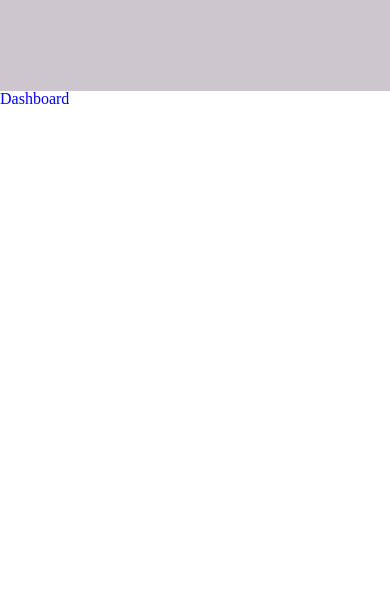
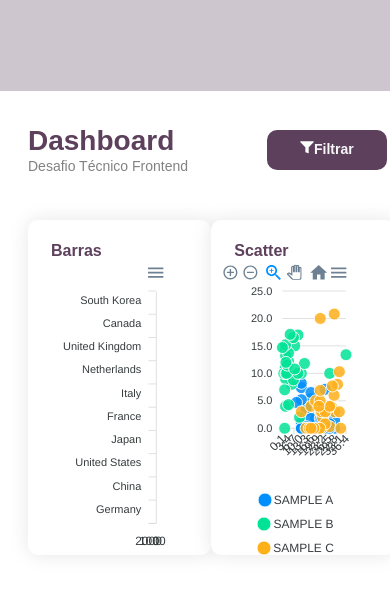
Before and after one commit to GabrielaMed/TesteMINEHR, a React (Create React App) app in the folder dashboardminehr/: page / in a window 390 px wide. Shown: the top 594 px of the page. Built offline with nearby package versions, Linux system fonts and the light colour scheme.

Commit message:
titulo e botao responsivo

```diff
--- a/dashboardminehr/package.json
+++ b/dashboardminehr/package.json
@@ -11,12 +11,15 @@
     "@types/react": "^18.0.12",
     "@types/react-dom": "^18.0.5",
     "@types/styled-components": "^5.1.25",
+    "apexcharts": "^3.35.3",
     "react": "^18.1.0",
+    "react-apexcharts": "^1.4.0",
     "react-dom": "^18.1.0",
     "react-scripts": "5.0.1",
     "styled-components": "^5.3.5",
     "typescript": "^4.7.3",
-    "web-vitals": "^2.1.4"
+    "web-vitals": "^2.1.4",
+    "yarn": "^1.22.19"
   },
   "scripts": {
     "start": "react-scripts start",
--- a/dashboardminehr/src/Components/Dashboard/index.tsx
+++ b/dashboardminehr/src/Components/Dashboard/index.tsx
@@ -1,15 +1,27 @@
 import React from 'react'
+import { FilterButton } from '../FilterButton'
 import { GraphicBar } from '../GraphicBar'
 import { GraphicScatter } from '../GraphicScatter'
 
-import { Container, Title } from './styles'
+import { Container, HoldTitleAndSub, Title, Subtitle, Graphics } from './styles'
 
 export function Dashboard() {
   return (
+    <>
     <Container>
+      <HoldTitleAndSub>
       <Title>Dashboard</Title>
+      <Subtitle>Desafio Técnico Frontend</Subtitle>
+      </HoldTitleAndSub>
+
+      <FilterButton></FilterButton>
+    </Container>
+
+    <Graphics>
       <GraphicBar></GraphicBar>
       <GraphicScatter></GraphicScatter>
-    </Container>
+    </Graphics>
+
+    </>
   )
 }
--- a/dashboardminehr/src/Components/Dashboard/styles.ts
+++ b/dashboardminehr/src/Components/Dashboard/styles.ts
@@ -1,8 +1,44 @@
 import styled from 'styled-components'
 
 export const Container = styled.div`
+    width: 92vw;
+    margin: 33px 24px 45px 28px;
+    display: flex;
+    justify-content: space-between;
+    align-items: center;
+`
 
+export const HoldTitleAndSub = styled.div`
+    width: 180px;
+    display: flex;
+    flex-direction: column;
 `
-export const Title = styled.div`
-    color: blue;
+
+export const Title = styled.h1`
+    color: #5D405C;
+    font-family: 'Montserrat', sans-serif;
+    font-size: 28px;
+    font-weight: 700;
+    line-height: 34px;
+
+    width: 161px;
+    height: 34px;
 `
+export const Subtitle = styled.h2`
+    color: #828282;
+    font-family: 'Montserrat', sans-serif;
+    font-size: 14px;
+    font-weight: 500;
+    line-height: 17px;
+
+    width: 183px;
+    height: 17px;
+`
+
+export const Graphics = styled.section`
+    width: 94vw;
+    margin-right: 24px;
+    margin-left: 28px;
+    display: flex;
+    justify-content: space-between;
+`
--- /dev/null
+++ b/dashboardminehr/src/Components/FilterButton/index.tsx
@@ -0,0 +1,14 @@
+import  React from 'react';
+
+import { Button } from './styles';
+
+export function FilterButton() {
+  return (
+    <Button>
+      <svg width="14" height="13" viewBox="0 0 14 13" fill="none" xmlns="http://www.w3.org/2000/svg">
+        <path d="M0.333313 0.333344V1.08001C0.334565 1.16793 0.370508 1.2518 0.433313 1.31334L5.28665 6.22001C5.34945 6.28155 5.38539 6.36542 5.38665 6.45334V11.0467C5.38652 11.1091 5.40396 11.1704 5.43696 11.2234C5.46996 11.2765 5.51721 11.3192 5.57331 11.3467L8.20665 12.2867C8.25752 12.3116 8.3139 12.3232 8.37047 12.3202C8.42705 12.3173 8.48194 12.3 8.52998 12.27C8.57802 12.24 8.61761 12.1982 8.64502 12.1486C8.67243 12.0991 8.68676 12.0433 8.68665 11.9867V6.39334C8.69587 6.30324 8.73872 6.21992 8.80665 6.16001L13.5533 1.32668C13.6161 1.26513 13.6521 1.18127 13.6533 1.09334V0.333344H0.333313Z" fill="white"/>
+      </svg>
+        Filtrar
+    </Button>
+  );
+}
--- /dev/null
+++ b/dashboardminehr/src/Components/FilterButton/styles.ts
@@ -0,0 +1,16 @@
+import styled from 'styled-components';
+
+export const Button = styled.button`
+    background: #5D405C;
+    border-radius: 10px;
+    border: none;
+    color: #F7F7F7;
+    font-family: 'Montserrat', sans-serif;
+    font-size: 14px;
+    font-weight: 600;
+    line-height: 17px;
+
+    width: 120px;
+    height: 40px;
+
+`;
--- a/dashboardminehr/src/Components/GraphicBar/index.tsx
+++ b/dashboardminehr/src/Components/GraphicBar/index.tsx
@@ -1,7 +1,49 @@
-import React from 'react'
+import { useState } from 'react';
+import ReactApexChart from 'react-apexcharts';
 
-import { Container } from './styles'
+import { Container, Title } from './styles'
 
 export function GraphicBar() {
-  return <Container />
+  const [state, setState] = useState({
+    series: [{
+      data: [400, 430, 448, 470, 540, 580, 690, 1100, 1200, 1380]
+    }],
+    options: {
+      chart: {
+        type: 'bar',
+        height: 350
+      },
+      plotOptions: {
+        bar: {
+          borderRadius: 4,
+          horizontal: true,
+        }
+      },
+      dataLabels: {
+        enabled: false
+      },
+      xaxis: {
+        categories: ['South Korea', 'Canada', 'United Kingdom', 'Netherlands', 'Italy', 'France', 'Japan',
+          'United States', 'China', 'Germany'
+        ],
+      }
+    },
+
+
+  })
+
+
+  return (
+    <Container>
+      <Title>
+        Barras
+      </Title>
+      <ReactApexChart
+      options={state.options}
+      series={state.series}
+      type="bar"
+      height={300} />
+    </Container>
+  );
+
 }
--- a/dashboardminehr/src/Components/GraphicBar/styles.js
+++ /dev/null
@@ -1,5 +0,0 @@
-import styled from 'styled-components'
-
-export const Container = styled.div`
-  color: red;
-`
--- /dev/null
+++ b/dashboardminehr/src/Components/GraphicBar/styles.ts
@@ -0,0 +1,19 @@
+import styled from 'styled-components'
+
+export const Container = styled.div`
+  background-color: #FFFFFF;
+  box-shadow: 0px 0px 20px rgba(0, 0, 0, 0.1);
+  border-radius: 10px;
+
+  width: 570px;
+  height: 300px;
+  padding: 21px 38px 14px 23px;
+`
+
+export const Title = styled.h1`
+  color: #5D405C;
+  font-family: 'Montserrat', sans-serif;
+  font-weight: 700;
+  font-size: 16px;
+  line-height: 20px;
+`
--- a/dashboardminehr/src/Components/GraphicScatter/index.tsx
+++ b/dashboardminehr/src/Components/GraphicScatter/index.tsx
@@ -1,7 +1,48 @@
-import React from 'react'
+import React, { useState } from 'react'
+import ReactApexChart from 'react-apexcharts';
 
-import { Container } from './styles'
+import { Container, Title } from './styles'
 
 export function GraphicScatter() {
-  return <Container />
+  const [state, setState] = useState({
+    series: [{
+      name: "SAMPLE A",
+      data: [
+      [16.4, 5.4], [21.7, 2], [25.4, 3], [19, 2], [10.9, 1], [13.6, 3.2], [10.9, 7.4], [10.9, 0], [10.9, 8.2], [16.4, 0], [16.4, 1.8], [13.6, 0.3], [13.6, 0], [29.9, 0], [27.1, 2.3], [16.4, 0], [13.6, 3.7], [10.9, 5.2], [16.4, 6.5], [10.9, 0], [24.5, 7.1], [10.9, 0], [8.1, 4.7], [19, 0], [21.7, 1.8], [27.1, 0], [24.5, 0], [27.1, 0], [29.9, 1.5], [27.1, 0.8], [22.1, 2]]
+    },{
+      name: "SAMPLE B",
+      data: [
+      [36.4, 13.4], [1.7, 11], [5.4, 8], [9, 17], [1.9, 4], [3.6, 12.2], [1.9, 14.4], [1.9, 9], [1.9, 13.2], [1.4, 7], [6.4, 8.8], [3.6, 4.3], [1.6, 10], [9.9, 2], [7.1, 15], [1.4, 0], [3.6, 13.7], [1.9, 15.2], [6.4, 16.5], [0.9, 10], [4.5, 17.1], [10.9, 10], [0.1, 14.7], [9, 10], [12.7, 11.8], [2.1, 10], [2.5, 10], [27.1, 10], [2.9, 11.5], [7.1, 10.8], [2.1, 12]]
+    },{
+      name: "SAMPLE C",
+      data: [
+      [21.7, 3], [23.6, 3.5], [24.6, 3], [29.9, 3], [21.7, 20], [23, 2], [10.9, 3], [28, 4], [27.1, 0.3], [16.4, 4], [13.6, 0], [19, 5], [22.4, 3], [24.5, 3], [32.6, 3], [27.1, 4], [29.6, 6], [31.6, 8], [21.6, 5], [20.9, 4], [22.4, 0], [32.6, 10.3], [29.7, 20.8], [24.5, 0.8], [21.4, 0], [21.7, 6.9], [28.6, 7.7], [15.4, 0], [18.1, 0], [33.4, 0], [16.4, 0]]
+    }],
+    options: {
+      chart: {
+        height: 350,
+        type: 'scatter',
+      },
+      xaxis: {
+        tickAmount: 10,
+        labels: {
+          formatter: function(val) {
+            return parseFloat(val).toFixed(1)
+          }
+        }
+      },
+      yaxis: {
+        tickAmount: 7
+      }
+    }
+  })
+
+  return (
+    <Container>
+      <Title>
+        Scatter
+      </Title>
+      <ReactApexChart options={state.options} series={state.series} type="scatter" height={300}/>
+    </Container>
+  );
 }
--- a/dashboardminehr/src/Components/GraphicScatter/styles.js
+++ /dev/null
@@ -1,5 +0,0 @@
-import styled from 'styled-components'
-
-export const Container = styled.div`
-  color: red;
-`
--- /dev/null
+++ b/dashboardminehr/src/Components/GraphicScatter/styles.ts
@@ -0,0 +1,19 @@
+import styled from 'styled-components'
+
+export const Container = styled.div`
+  background-color: #FFFFFF;
+  box-shadow: 0px 0px 20px rgba(0, 0, 0, 0.1);
+  border-radius: 10px;
+
+  width: 570px;
+  height: 300px;
+  padding: 21px 38px 14px 23px;
+`
+
+export const Title = styled.div`
+  color: #5D405C;
+  font-family: 'Montserrat', sans-serif;
+  font-weight: 700;
+  font-size: 16px;
+  line-height: 20px;
+`
```
Also changed, not shown: 2 other files (tests, documents, lock files or other folders).
